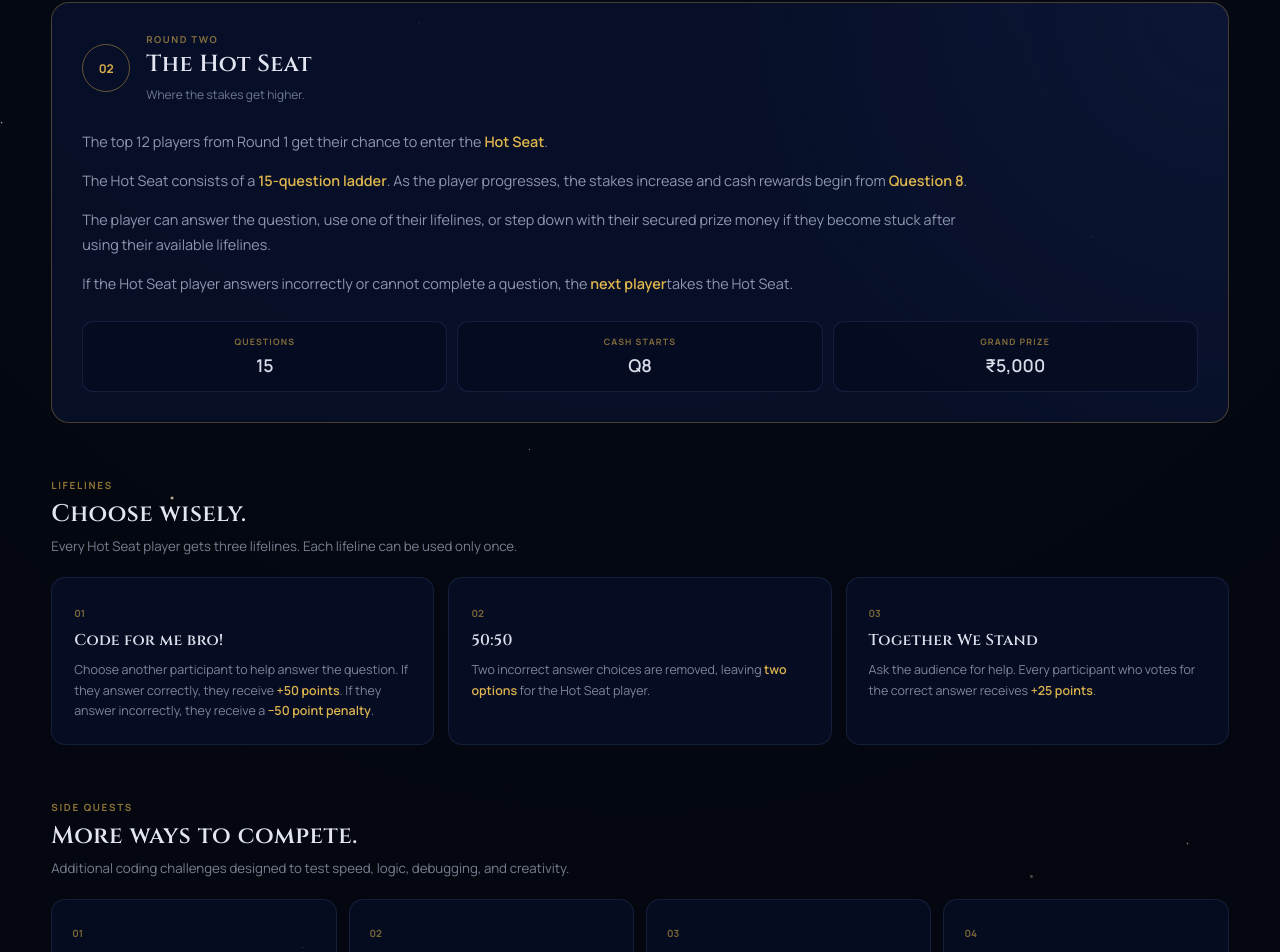
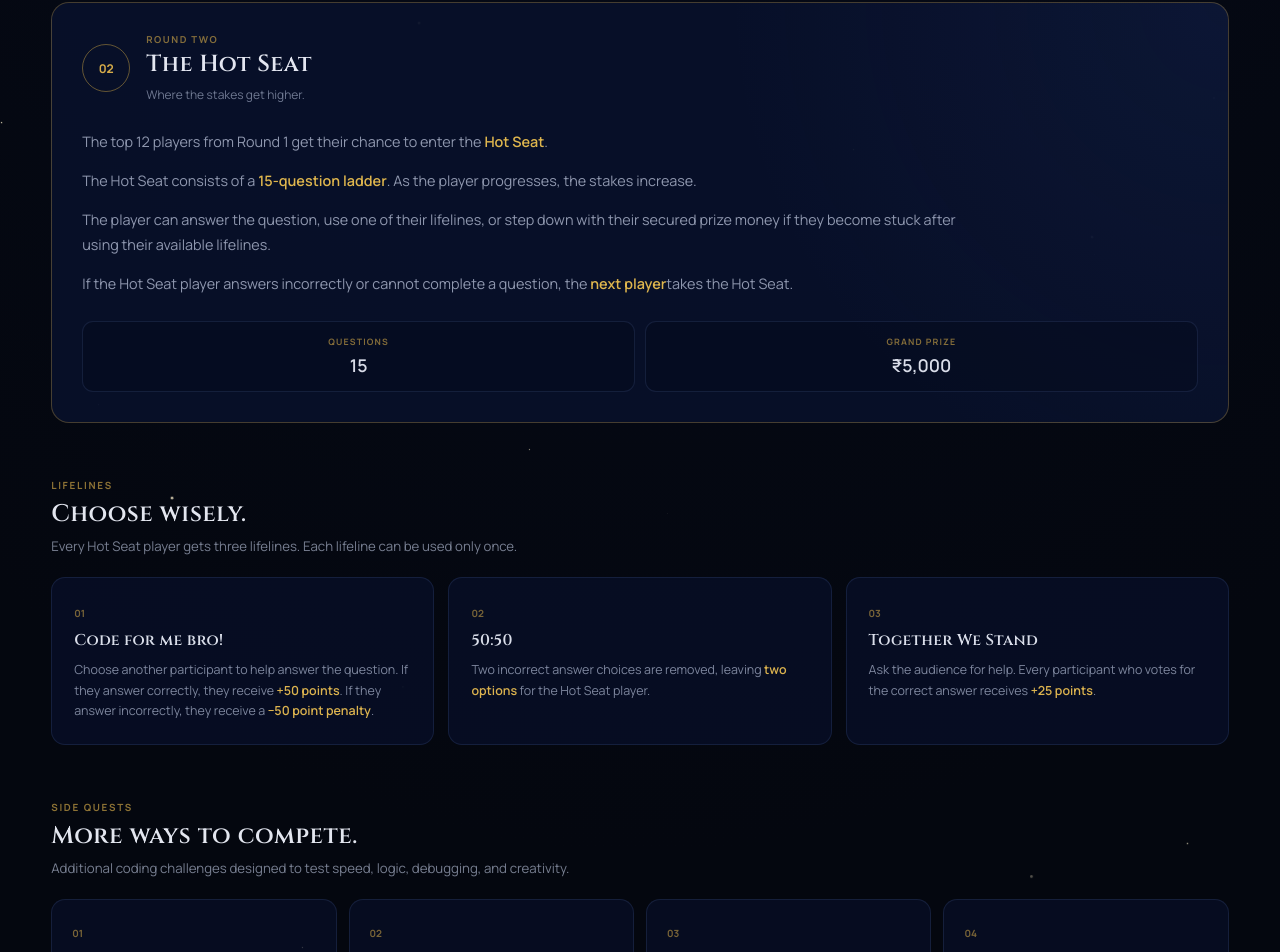
Before and after one commit to nihalnoufal1212/KaunBanegaCodepati, a React (Vite) app: page / in a window 1280 px wide. Shown: the part 1711-2663 px from the top of the page. Built offline with nearby package versions, Linux system fonts and the light colour scheme.

Commit message:
Edited mistakes.

```diff
--- a/src/components/HowToPlay.css
+++ b/src/components/HowToPlay.css
@@ -236,9 +236,8 @@
 
 .kbcp-hotseat-stats {
   display: grid;
-  grid-template-columns: repeat(3, 1fr);
+  grid-template-columns: repeat(2, 1fr);
   gap: 10px;
-
   margin-top: 24px;
 }
 
--- a/src/components/HowToPlay.jsx
+++ b/src/components/HowToPlay.jsx
@@ -189,8 +189,7 @@ export default function HowToPlay() {
             <p>
               The Hot Seat consists of a{" "}
               <strong>15-question ladder</strong>. As the player
-              progresses, the stakes increase and cash rewards begin
-              from <strong>Question 8</strong>.
+              progresses, the stakes increase.
             </p>
 
             <p>
@@ -213,11 +212,6 @@ export default function HowToPlay() {
             <div>
               <span>QUESTIONS</span>
               <strong>15</strong>
-            </div>
-
-            <div>
-              <span>CASH STARTS</span>
-              <strong>Q8</strong>
             </div>
 
             <div>
```
